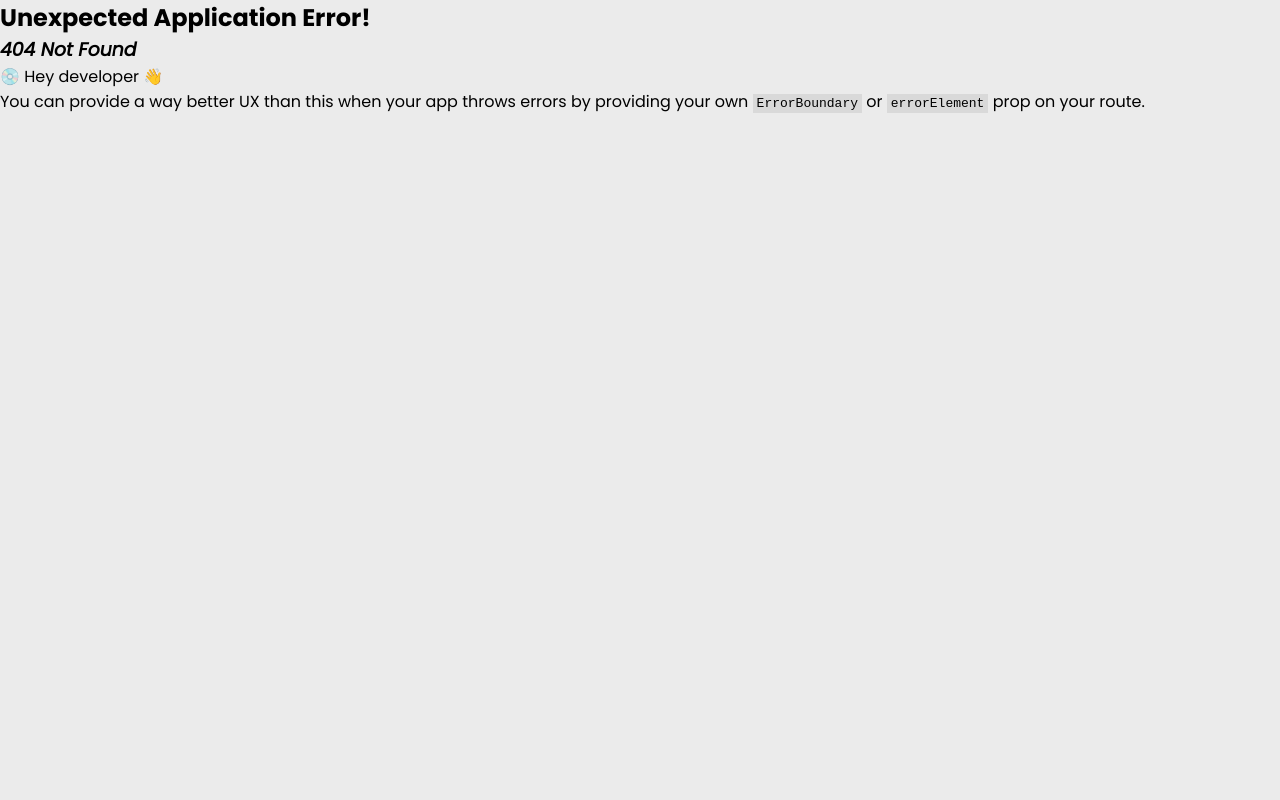
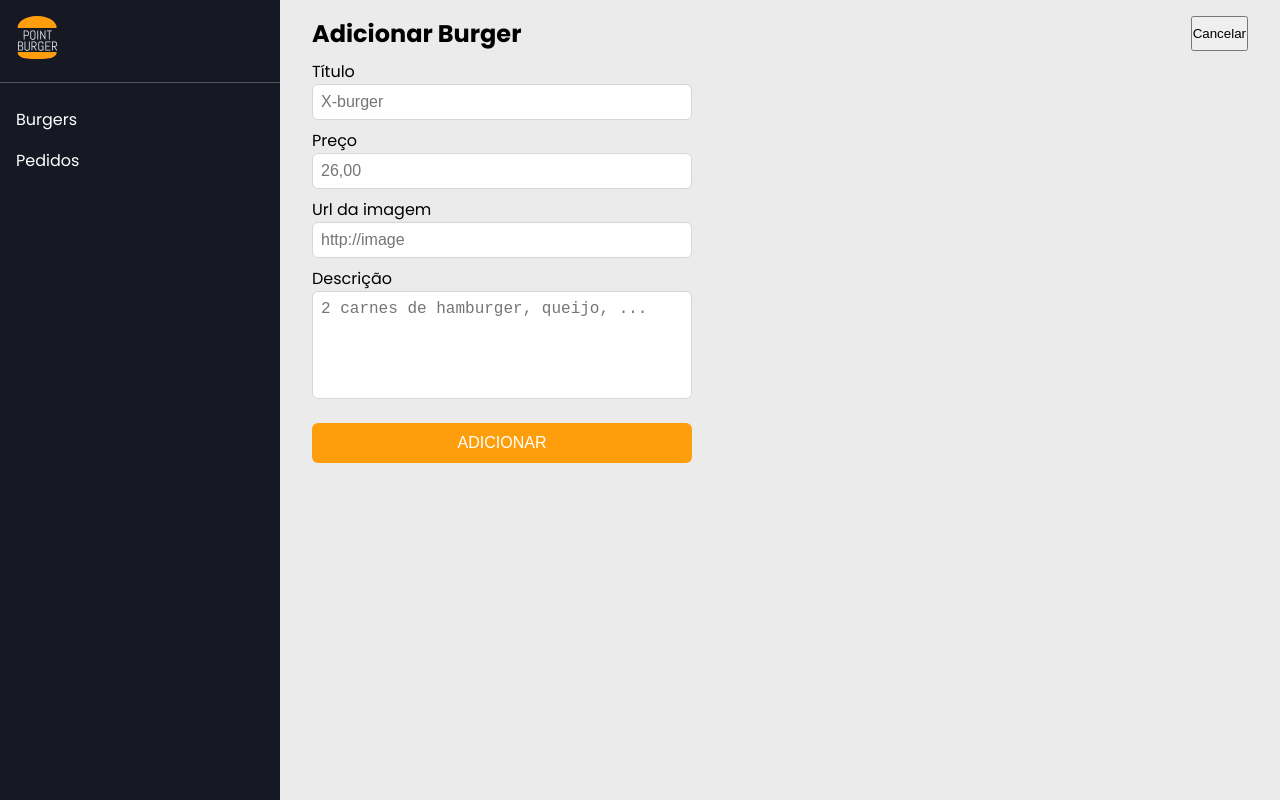
Before and after one commit to gabriel-teotonio/PointBurger-admin, a React (Vite) app: page /FoodCreate in a window 1280 px wide. Before the commit this address had no page. Built offline with nearby package versions, Linux system fonts and the light colour scheme.

Commit message:
feat: Create Form component and root food create

```diff
--- /dev/null
+++ b/src/Routes/FoodCreate/index.tsx
@@ -0,0 +1,14 @@
+import { Form } from "../../components/Form"
+import { Header } from "./styles"
+
+export const FoodCreate = () => {
+  return (
+    <div>
+      <Header>
+         <h2>Adicionar Burger</h2>
+         <button>Cancelar</button>
+      </Header>
+      <Form />
+    </div>
+  )
+}
--- /dev/null
+++ b/src/Routes/FoodCreate/styles.tsx
@@ -0,0 +1,6 @@
+import styled from "styled-components";
+
+export const Header = styled.header`
+   display: flex;
+   justify-content: space-between;
+`
--- /dev/null
+++ b/src/components/Form/index.tsx
@@ -0,0 +1,25 @@
+import { Container } from "./styles"
+
+export const Form = () => {
+  return (
+   <Container>
+      <label htmlFor="">
+         Título
+         <input type="text" placeholder="X-burger"/>
+      </label>
+      <label htmlFor="">
+         Preço
+         <input type="text" placeholder="26,00" />
+      </label>
+      <label htmlFor="">
+         Url da imagem
+         <input type="text" placeholder="http://image"/>
+      </label>
+      <label htmlFor="">
+         Descrição
+         <textarea name="description" placeholder="2 carnes de hamburger, queijo, ..." rows={5}></textarea>
+      </label>
+      <button type="submit">Adicionar</button>
+   </Container>
+  )
+}
--- /dev/null
+++ b/src/components/Form/styles.tsx
@@ -0,0 +1,35 @@
+import styled from "styled-components";
+
+export const Container = styled.form`
+   display: flex;
+   flex-direction: column;
+   max-width: 380px;
+   label{
+      display: flex;
+      flex-direction: column;
+      margin-top: .5rem;
+
+      input, textarea {
+         padding: .5rem;
+         font-size: 1rem;
+         outline: none;
+         border-radius: 6px;
+         border: rgba(214, 214, 214, 1) 1px solid;
+      }
+      textarea{
+         resize: none;
+      }
+   }
+   button{
+      margin-top: 1.5rem;
+      border: none;
+      padding: .7rem;
+      width: 100%;
+      border-radius: 6px;
+      color: white;
+      text-transform: uppercase;
+      font-size: 1rem;
+      cursor: pointer;
+      background-color: rgba(255, 158, 13, 1);
+   }
+`
```
Also changed, not shown: src/main.tsx (+6 -1 lines).
